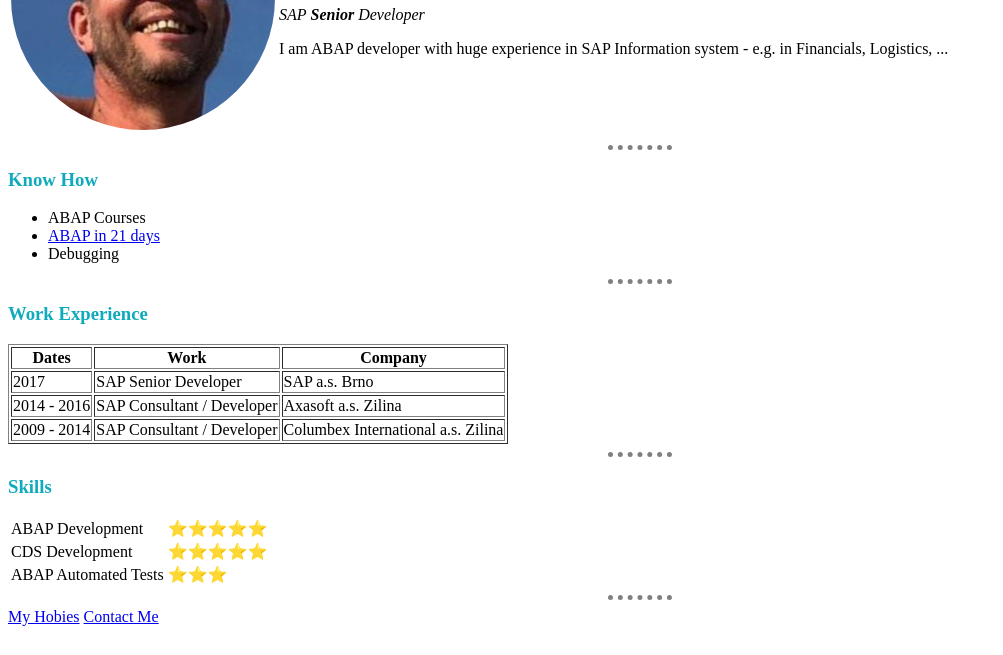
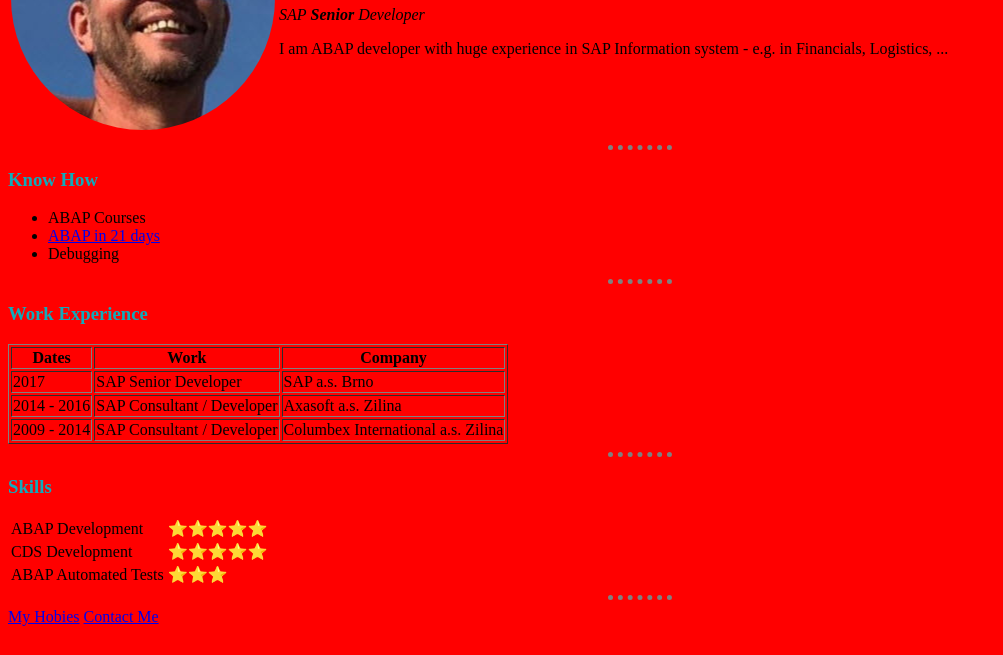
Before and after one commit to martino1961/WebDevelopmentUdemy, a plain HTML site: page HTML - Personal Site/index.html in a window 1280 px wide. Shown: the part 145-800 px from the top of the page, without its empty margins (0-1003 px from the left). Drawn offline with Linux system fonts and the light colour scheme.

Commit message:
CSS Style seting applied from <head> tag

```diff
--- a/HTML - Personal Site/index.html
+++ b/HTML - Personal Site/index.html
@@ -6,8 +6,11 @@
     <meta name="description" content="Describes Martin's Personal Data">
     <meta name="author" content="Martin">
     <title>Martin's Personal Site</title>
+
+    <!--CSS Style Priority 3 -->
     <link rel="stylesheet" href="css/styles.css">
 
+    <!--CSS Style Priority 2 -->
     <style>
         body {
             background-color: red;
@@ -15,7 +18,9 @@
     </style>
 
  </head>
-<body style="background-color: white;">
+
+ <!--CSS Style Priority 1 -->
+<body>
     <table>
         <tr>
             <td>
```
Also changed, not shown: HTML - Personal Site/images/Debugging2 - Priorities of Seting CSS Style.jpg (added).
